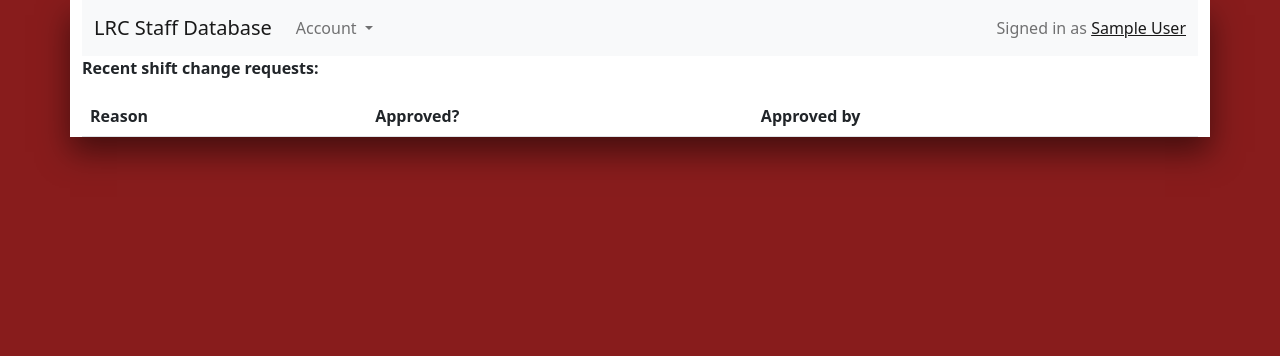
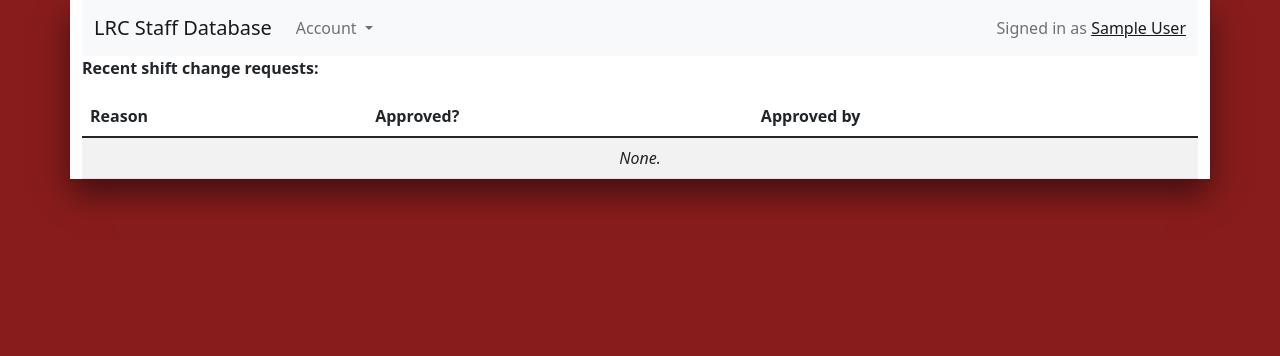
Before and after one commit to manantalwar/database, a Django app: page / in a window 1280 px wide. Shown: the top 356 px of the page. Run offline with Django 3.2, Linux system fonts and the light colour scheme; the visitor is signed in with stand-in values (Sample User, id 1); data that the repository does not hold is empty; some libraries are stand-ins or nearby versions.

Commit message:
Move shift change request table to its own reusable file

```diff
--- a/lrc_database/main/templates/includes/shift_change_request_table.html
+++ b/lrc_database/main/templates/includes/shift_change_request_table.html
@@ -13,6 +13,14 @@
                 <td>{{ change_request.approved }}</td>
                 <td>{{ change_request.approved_by }}</td>
             </tr>
+        {% empty %}
+            <tr>
+                <td colspan="3">
+                    <div align="center">
+                        <em>None.</em>
+                    </div>
+                </td>
+            </tr>
         {% endfor %}
     </tbody>
 </table>
--- a/lrc_database/main/templates/shifts/view_shift.html
+++ b/lrc_database/main/templates/shifts/view_shift.html
@@ -17,9 +17,5 @@
             <a href="{% url 'new_shift_change_request' shift.id %}">(add)</a>
         {% endif %}:
     </strong>
-    {% if change_requests %}
-        {% include "includes/shift_change_request_table.html" %}
-    {% else %}
-        None.
-    {% endif %}
+    {% include "includes/shift_change_request_table.html" %}
 {% endblock %}
```
